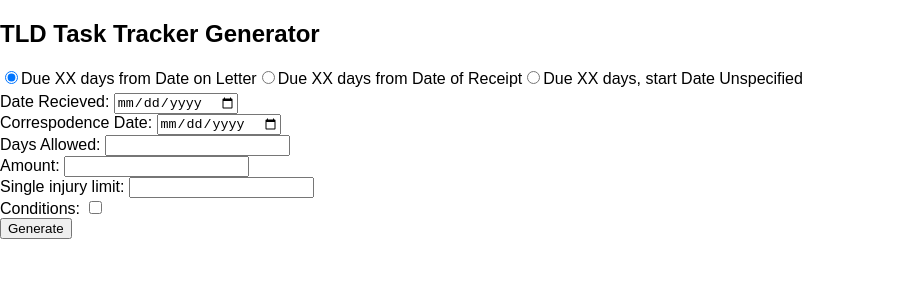
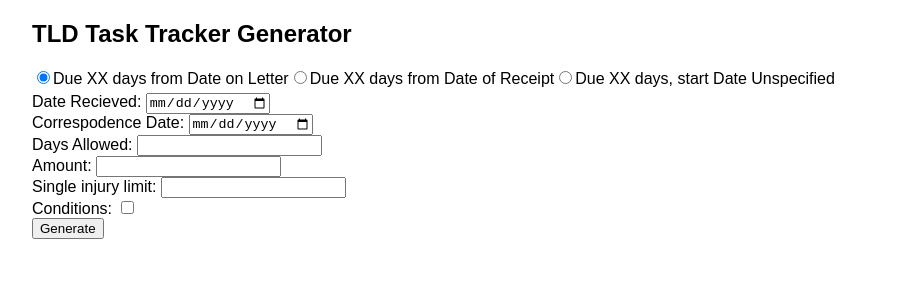
Before and after one commit to whackdev/tld-calculator, a React (Create React App) app: page / in a window 1280 px wide. Shown: the top 300 px of the page, without its empty margins (0-897 px from the left). Built offline with nearby package versions, Linux system fonts and the light colour scheme.

Commit message:
add left margin

```diff
--- a/src/App.css
+++ b/src/App.css
@@ -1,3 +1,6 @@
 .task {
   margin-bottom: -15px;
 }
+body {
+  margin-left: 2em;
+}
```
